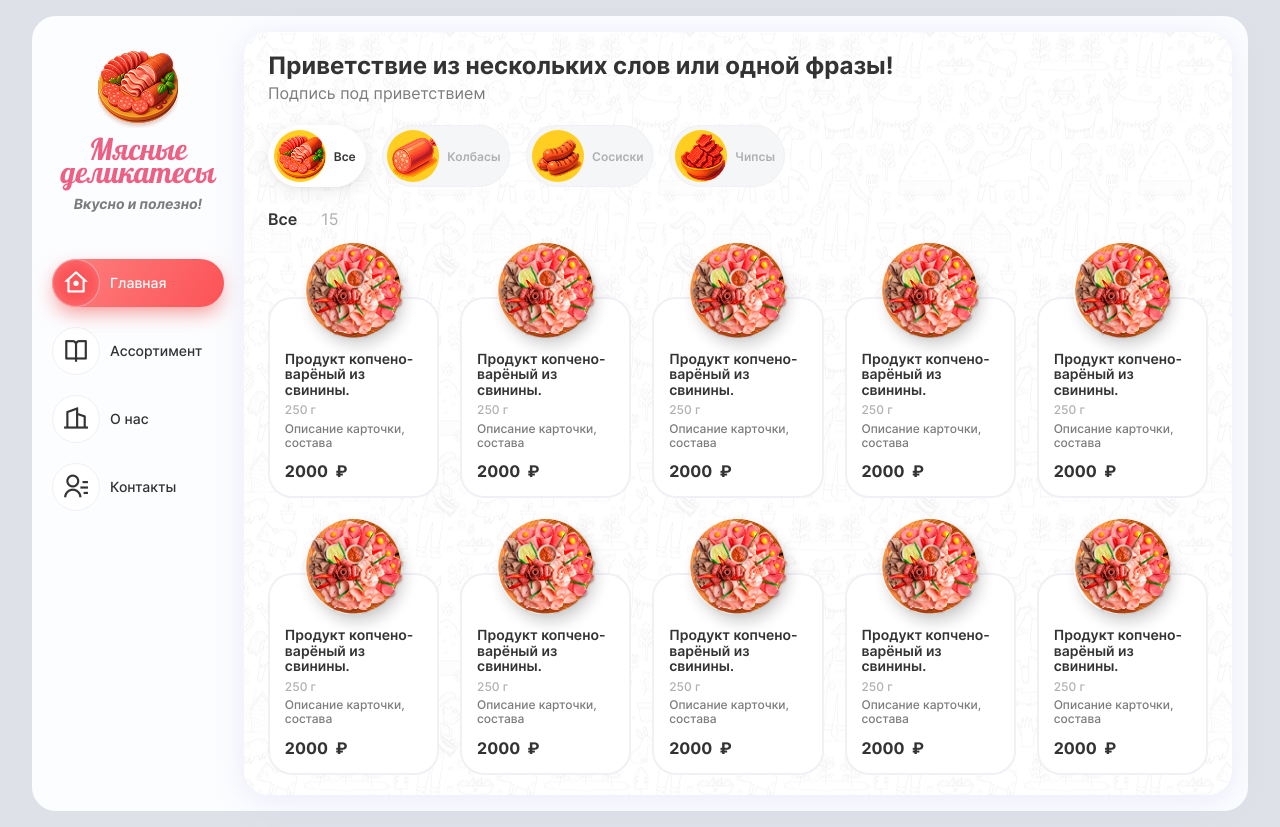
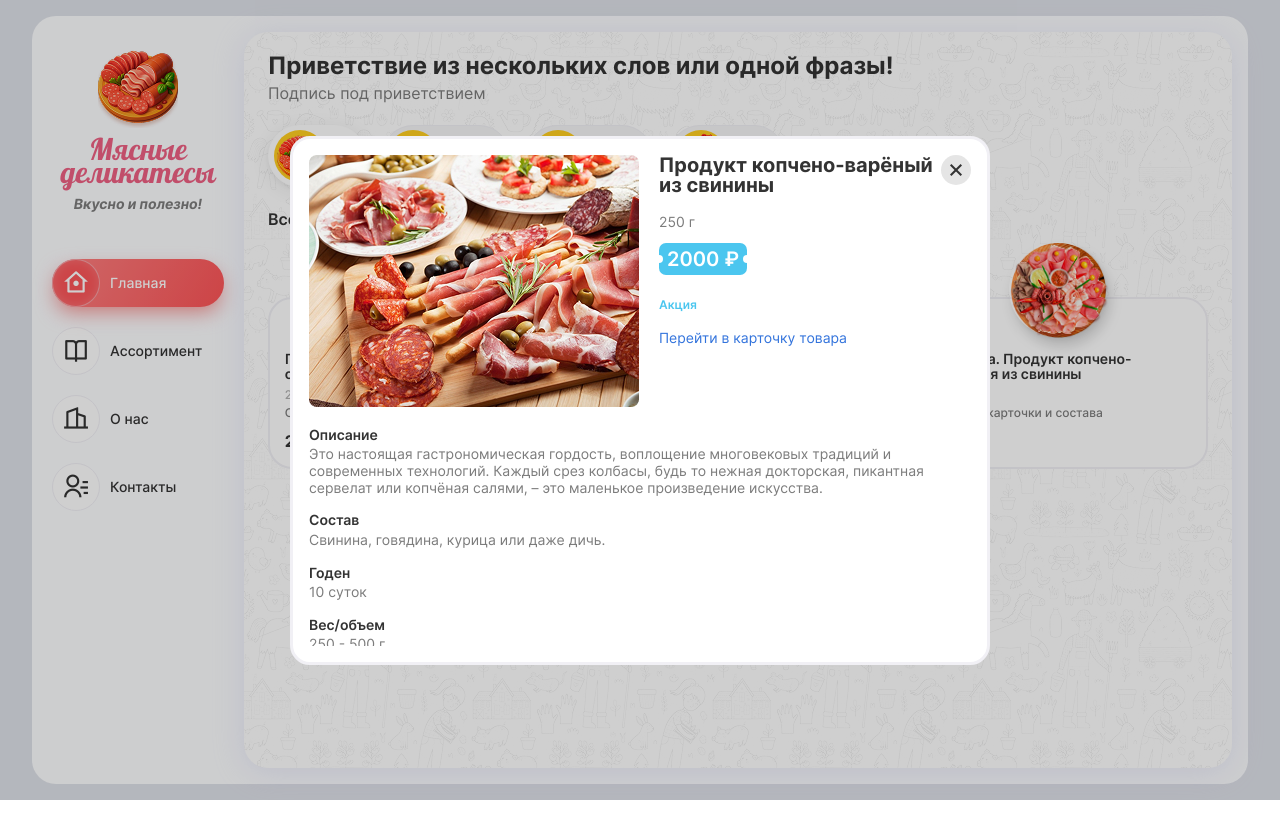
Before and after one commit to Mcrae32/Moms-catalogue, a Vue app: page / in a window 1280 px wide. After the commit the page ends 800 px from the top, so only its background shows below. Built offline with nearby package versions, Linux system fonts and the light colour scheme; a web font is replaced by a local one.

Commit message:
adding style logic for modal

```diff
--- a/src/App.vue
+++ b/src/App.vue
@@ -7,7 +7,6 @@
   import Filter from './components/Filter.vue'
   import ProductCard from './components/ProductCard.vue'
   import LogoMobile from './components/LogoMobile.vue'
-  import ModalView from './components/ModalView.vue'
 </script>
 
 <template>
@@ -53,16 +52,17 @@
               class="grid"
               :class="gridStateClass"
             >
-              <ProductCard />
-              <ProductCard />
-              <ProductCard />
-              <ProductCard />
-              <ProductCard />
-              <ProductCard />
-              <ProductCard />
-              <ProductCard />
-              <ProductCard />
-              <ProductCard />
+              <ProductCard
+                v-for="(product, idx) in productAssortment"
+                :id="idx"
+                :nameProduct="product.nameProduct"
+                :weight="product.weight"
+                :cardReviews="product.cardReviews"
+                :cardPrice="product.cardPrice"
+                :cardImage="product.cardImage"
+                :modalReviews="product.modalReviews"
+                :modalState="product.modalState"
+              />
             </div>
           </div>
         </div>
@@ -71,7 +71,7 @@
     <NavigationTablet />
   </div>
 
-  <ModalView />
+
 </template>
 
 <script>
@@ -79,6 +79,39 @@ export default {
   data() {
     return {
       winWidth: window.innerWidth,
+      productAssortment: [
+        {
+          id: 0,
+          nameProduct: 'Продукт копчено-варёный из свинины',
+          weight: 250,
+          cardReviews: 'Описание карточки, состава',
+          cardPrice: 2000,
+          cardImage: '/src/assets/images/assortment/1.png',
+          modalReviews: 'Это настоящая гастрономическая гордость, воплощение многовековых традиций и современных технологий. Каждый срез колбасы, будь то нежная докторская, пикантная сервелат или копчёная салями, – это маленькое произведение искусства.',
+          modalState: true,
+        },
+        {
+          id: 1,
+          nameProduct: 'Свинина прессованная. Продукт варено-копченый из свинины',
+          weight: 350,
+          cardReviews: 'Описание карточки и состава',
+          cardPrice: 2500,
+          cardImage: '/src/assets/images/assortment/2.png',
+          modalReviews: '',
+          modalState: false,
+        },
+        {
+          id: 2,
+          nameProduct: 'Буженина. Продукт копчено-запеченая из свинины',
+          weight: 350,
+          cardReviews: 'Описание карточки и состава',
+          cardPrice: 2500,
+          cardImage: '/src/assets/images/assortment/1.png',
+          modalReviews: '',
+          modalState: false,
+        },
+
+      ]
     }
   },
   computed: {
@@ -89,7 +122,10 @@ export default {
   methods: {
     handleResize() {
       this.winWidth = widndow.innerWidth;
-    }
+    },
+    // modalOpen() {
+    //   openModal
+    // }
   },
   mounted() {
     window.onresize = () => {
--- a/src/components/ModalView.vue
+++ b/src/components/ModalView.vue
@@ -1,10 +1,46 @@
-<script setup>
-
+<script>
+  export default {
+    emits: ['closeModal'],
+    props: {
+      state: {
+        type: Boolean,
+      },
+      id: {
+        type: String,
+      },
+      name: {
+        type: String,
+      },
+      weight: {
+        type: Number,
+      },
+      price: {
+        type: Number,
+      },
+      reviews: {
+        type: String,
+      }
+    },
+    data() {
+        return {
+            state: this.state
+        }
+    },
+    methods: {
+        // open() {
+        //     this.stateKey = !this.stateKey;
+        // }
+    }
+};
 </script>
 
 <template>
-  <div class="modal"> /*is-active*/
-    <div class="modal-background"></div>
+  <div
+    v-if="state"
+    class="modal"
+    :class="state ? 'is-active' : ''"
+    >
+    <div class="modal-background" @click="$emit('closeModal')"></div>
     <div class="modal-card">
       <header class="modal-card-head">
         <div class="modal-card-head__slider">
@@ -12,10 +48,10 @@
         </div>
         <div class="modal-card-head__text">
           <div class="modal-card-head__right-block">
-            <p class="modal-card-title">Название позиции</p>
-            <p class="madal-card-weight">250 - 500 г</p>
+            <p class="modal-card-title">{{ name }}</p>
+            <p class="madal-card-weight">{{ weight }} г</p>
             <div class="modal-card-price product-price price-action">
-              <p class="product-price__price">2000 ₽</p>
+              <p class="product-price__price">{{ price }} ₽</p>
               <span class="product-price__subprice">Акция</span>
             </div>
             <a class="modal-card-head__link" href="/">Перейти в карточку товара</a>
@@ -26,7 +62,7 @@
       <section class="modal-card-body reviews">
         <div class="reviews__block">
           <h6>Описание</h6>
-          <p>Это настоящая гастрономическая гордость, воплощение многовековых традиций и современных технологий. Каждый срез колбасы, будь то нежная докторская, пикантная сервелат или копчёная салями, – это маленькое произведение искусства.</p>
+          <p>{{ reviews }}</p>
         </div>
         <div class="reviews__block">
           <h6>Состав</h6>
--- a/src/components/ProductCard.vue
+++ b/src/components/ProductCard.vue
@@ -1,25 +1,81 @@
 <script setup>
+    import ModalView from '../components/ModalView.vue'
+</script>
 
+<script>
+export default {
+    // emits: ['openModal'],
+    props: {
+        id: {
+            type: Number,
+        },
+        nameProduct: {
+            type: String,
+        },
+        weight: {
+            type: Number,
+        },
+        cardReviews: {
+            type: String,
+        },
+        cardPrice: {
+            type: Number,
+        },
+        cardImage: {
+            type: String,
+        },
+        modalReviews: {
+            type: String,
+        },
+        modalState: {
+            type: Boolean,
+        }
+    },
+    methods: {
+        openModal() {
+            this.stateModal = !this.stateModal
+        }
+    },
+    data() {
+        return {
+            stateModal: this.modalState
+        }
+    }
+}
 </script>
 
 <template>
-    <div class="product-card c-a-r-d cell">
+    <div
+        class="product-card c-a-r-d cell"
+
+        >
         <div class="card__img">
-            <button class="quick-view">Быстрый просмотр</button>
-            <img src="/src/assets/images/assortment/1.png" alt="Продукт копчено-варёный из свинины.">
+            <button
+             class="quick-view"
+             @click="openModal"
+            >Быстрый просмотр</button>
+            <img :src="cardImage" :alt="nameProduct">
         </div>
         <div class="card__content">
-            <p class="card__title">Продукт копчено-варёный из свинины.</p>
+            <p class="card__title">{{ nameProduct }}</p>
             <div class="card__info">
-                <p class="card__weight">250 г</p>
-                <p class="card__reviews">Описание карточки, состава</p>
+                <p class="card__weight">{{ weight }} г</p>
+                <p class="card__reviews">{{ cardReviews }}</p>
             </div>
             <div class="card__footer">
-                <span class="card__price">2000 &nbsp;₽</span>
+                <span class="card__price">{{ cardPrice }} &nbsp;₽</span>
                 <button class="card__button"></button>
             </div>
         </div>
     </div>
+    <ModalView
+        :state="modalState"
+        :id="id"
+        :name="nameProduct"
+        :weight="weight"
+        :price="cardPrice"
+        :reviews="modalReviews"
+    />
 </template>
 
 <style lang="scss" scoped>
@@ -152,6 +208,4 @@
         font-weight: bold;
         color: #333333;
     }
-    .card__button {
-    }
 </style>
```
Also changed, not shown: src/assets/images/assortment/2.png.
